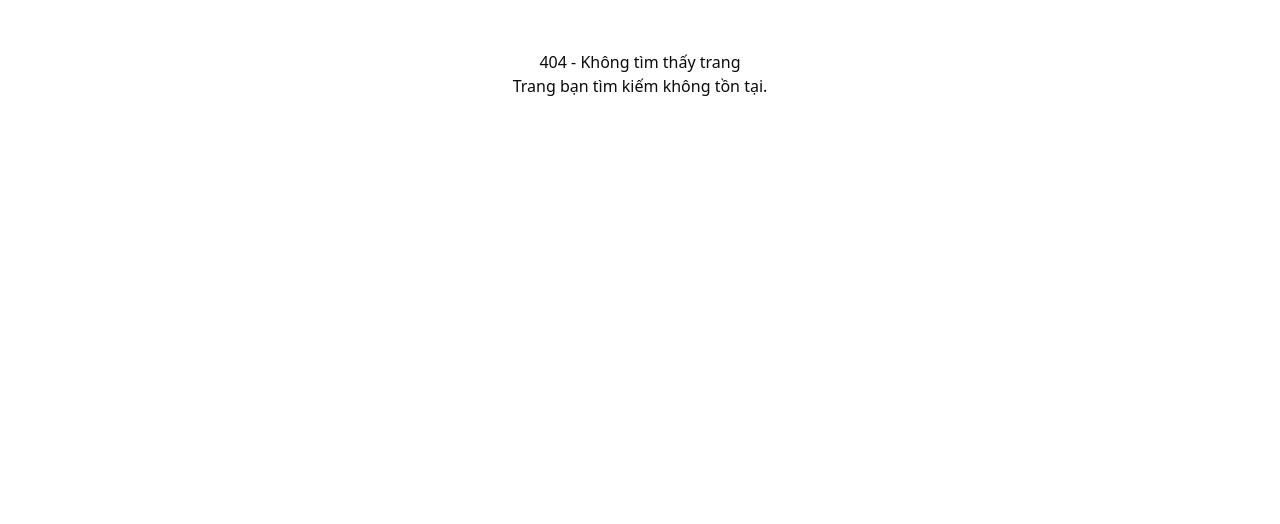
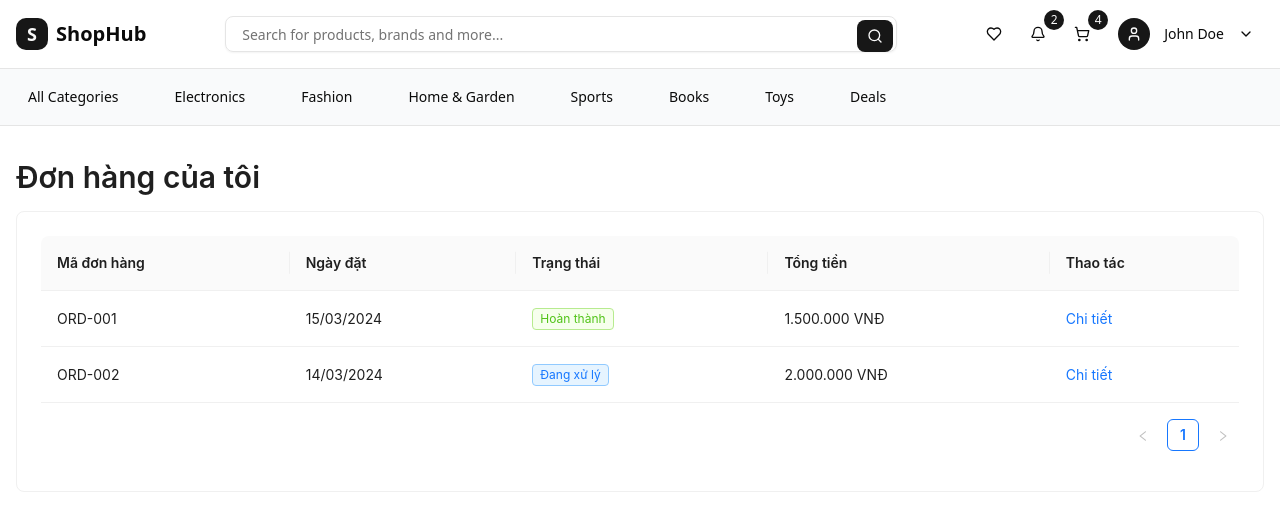
Before and after one commit to anhnphe171575/WDP_FrontEnd, a Next.js app in the folder pestnest/: page /myorder in a window 1280 px wide. Before the commit this address had no page. Shown: the top 524 px of the page. Built offline with nearby package versions, Linux system fonts and the light colour scheme.

Commit message:
Front-end My Profile

```diff
--- a/pestnest/package.json
+++ b/pestnest/package.json
@@ -20,9 +20,11 @@
     "@radix-ui/react-separator": "^1.1.7",
     "@radix-ui/react-slot": "^1.2.3",
     "@radix-ui/react-tooltip": "^1.2.7",
+    "antd": "^5.25.4",
     "axios": "^1.9.0",
     "class-variance-authority": "^0.7.1",
     "clsx": "^2.1.1",
+    "date-fns": "^4.1.0",
     "dotenv": "^16.5.0",
     "framer-motion": "^12.15.0",
     "immer": "^10.1.1",
--- /dev/null
+++ b/pestnest/src/app/myorder/[id]/page.tsx
@@ -0,0 +1,185 @@
+'use client';
+
+import { useEffect, useState } from 'react';
+import { useParams, useRouter } from 'next/navigation';
+import { Card, Typography, Descriptions, Tag, Space, Divider, Button } from 'antd';
+import { ClockCircleOutlined, EnvironmentOutlined, PhoneOutlined, ArrowLeftOutlined } from '@ant-design/icons';
+import Header from '@/components/layout/Header';
+
+const { Title, Text } = Typography;
+
+interface OrderDetails {
+  id: string;
+  orderNumber: string;
+  status: 'pending' | 'processing' | 'completed' | 'cancelled';
+  createdAt: string;
+  totalAmount: number;
+  customerName: string;
+  address: string;
+  phone: string;
+  items: {
+    id: string;
+    name: string;
+    quantity: number;
+    price: number;
+  }[];
+}
+
+// Mock data
+const mockOrderDetails: OrderDetails = {
+  id: '1',
+  orderNumber: 'ORD-001',
+  status: 'completed',
+  createdAt: '2024-03-15T10:30:00',
+  totalAmount: 1500000,
+  customerName: 'Nguyễn Văn A',
+  address: '123 Đường ABC, Phường XYZ, Quận 1, TP.HCM',
+  phone: '0123456789',
+  items: [
+    {
+      id: '1',
+      name: 'Dịch vụ diệt mối tận gốc',
+      quantity: 1,
+      price: 800000,
+    },
+    {
+      id: '2',
+      name: 'Dịch vụ phun thuốc diệt côn trùng',
+      quantity: 1,
+      price: 700000,
+    }
+  ]
+};
+
+export default function OrderDetailsPage() {
+  const params = useParams();
+  const router = useRouter();
+  const [orderDetails, setOrderDetails] = useState<OrderDetails | null>(null);
+  const [loading, setLoading] = useState(true);
+
+  useEffect(() => {
+    // Simulate API call with mock data
+    const fetchOrderDetails = async () => {
+      try {
+        // Simulate network delay
+        await new Promise(resolve => setTimeout(resolve, 1000));
+        setOrderDetails(mockOrderDetails);
+      } catch (error) {
+        console.error('Error fetching order details:', error);
+      } finally {
+        setLoading(false);
+      }
+    };
+
+    fetchOrderDetails();
+  }, [params.id]);
+
+  const getStatusConfig = (status: string) => {
+    const statusConfig = {
+      pending: { color: 'warning', text: 'Chờ xử lý' },
+      processing: { color: 'processing', text: 'Đang xử lý' },
+      completed: { color: 'success', text: 'Hoàn thành' },
+      cancelled: { color: 'error', text: 'Đã hủy' },
+    };
+    return statusConfig[status as keyof typeof statusConfig] || { color: 'default', text: status };
+  };
+
+  if (loading) {
+    return (
+      <>
+        <Header />
+        <div className="container mx-auto px-4 py-8">
+          <div>Đang tải...</div>
+        </div>
+      </>
+    );
+  }
+
+  if (!orderDetails) {
+    return (
+      <>
+        <Header />
+        <div className="container mx-auto px-4 py-8">
+          <div>Không tìm thấy đơn hàng</div>
+        </div>
+      </>
+    );
+  }
+
+  const statusConfig = getStatusConfig(orderDetails.status);
+
+  return (
+    <>
+      <Header />
+      <div className="container mx-auto px-4 py-8">
+        <Button
+          icon={<ArrowLeftOutlined />}
+          onClick={() => router.push('/myorder')}
+          className="mb-4"
+        >
+          Quay lại
+        </Button>
+
+        <Card>
+          <Space direction="vertical" size="large" style={{ width: '100%' }}>
+            <div className="flex justify-between items-center">
+              <Title level={3}>Đơn hàng #{orderDetails.orderNumber}</Title>
+              <Tag color={statusConfig.color}>
+                {statusConfig.text}
+              </Tag>
+            </div>
+
+            <Descriptions bordered>
+              <Descriptions.Item label="Ngày đặt hàng" span={3}>
+                <Space>
+                  <ClockCircleOutlined />
+                  {new Date(orderDetails.createdAt).toLocaleDateString('vi-VN')}
+                </Space>
+              </Descriptions.Item>
+              <Descriptions.Item label="Tên khách hàng" span={3}>
+                {orderDetails.customerName}
+              </Descriptions.Item>
+              <Descriptions.Item label="Địa chỉ giao hàng" span={3}>
+                <Space>
+                  <EnvironmentOutlined />
+                  {orderDetails.address}
+                </Space>
+              </Descriptions.Item>
+              <Descriptions.Item label="Số điện thoại" span={3}>
+                <Space>
+                  <PhoneOutlined />
+                  {orderDetails.phone}
+                </Space>
+              </Descriptions.Item>
+            </Descriptions>
+
+            <Divider>Chi tiết sản phẩm</Divider>
+
+            <div className="space-y-4">
+              {orderDetails.items.map((item) => (
+                <Card key={item.id} size="small">
+                  <div className="flex justify-between items-center">
+                    <div>
+                      <Text strong>{item.name}</Text>
+                      <br />
+                      <Text type="secondary">Số lượng: {item.quantity}</Text>
+                    </div>
+                    <Text>{(item.price * item.quantity).toLocaleString('vi-VN')} VNĐ</Text>
+                  </div>
+                </Card>
+              ))}
+            </div>
+
+            <Divider />
+
+            <div className="flex justify-end">
+              <Space direction="vertical" align="end">
+                <Text>Tổng tiền: {orderDetails.totalAmount.toLocaleString('vi-VN')} VNĐ</Text>
+              </Space>
+            </div>
+          </Space>
+        </Card>
+      </div>
+    </>
+  );
+}
--- /dev/null
+++ b/pestnest/src/app/myorder/page.tsx
@@ -0,0 +1,99 @@
+'use client';
+
+import React from 'react';
+import { Card, Typography, Table, Tag, Space } from 'antd';
+import { format } from 'date-fns';
+import Header from '@/components/layout/Header';
+
+const { Title } = Typography;
+
+interface Order {
+    id: string;
+    orderNumber: string;
+    date: Date;
+    status: 'pending' | 'processing' | 'completed' | 'cancelled';
+    total: number;
+}
+
+const MyOrderPage = () => {
+    // Mock data - sau này sẽ được thay thế bằng data từ API
+    const orders: Order[] = [
+        {
+            id: '1',
+            orderNumber: 'ORD-001',
+            date: new Date('2024-03-15'),
+            status: 'completed',
+            total: 1500000,
+        },
+        {
+            id: '2',
+            orderNumber: 'ORD-002',
+            date: new Date('2024-03-14'),
+            status: 'processing',
+            total: 2000000,
+        },
+    ];
+
+    const columns = [
+        {
+            title: 'Mã đơn hàng',
+            dataIndex: 'orderNumber',
+            key: 'orderNumber',
+        },
+        {
+            title: 'Ngày đặt',
+            dataIndex: 'date',
+            key: 'date',
+            render: (date: Date) => format(date, 'dd/MM/yyyy'),
+        },
+        {
+            title: 'Trạng thái',
+            dataIndex: 'status',
+            key: 'status',
+            render: (status: string) => {
+                const statusConfig = {
+                    pending: { color: 'warning', text: 'Chờ xử lý' },
+                    processing: { color: 'processing', text: 'Đang xử lý' },
+                    completed: { color: 'success', text: 'Hoàn thành' },
+                    cancelled: { color: 'error', text: 'Đã hủy' },
+                };
+                const config = statusConfig[status as keyof typeof statusConfig];
+                return <Tag color={config.color}>{config.text}</Tag>;
+            },
+        },
+        {
+            title: 'Tổng tiền',
+            dataIndex: 'total',
+            key: 'total',
+            render: (total: number) => `${total.toLocaleString('vi-VN')} VNĐ`,
+        },
+        {
+            title: 'Thao tác',
+            key: 'action',
+            render: (_: unknown, record: Order) => (
+                <Space size="middle">
+                    <a href={`/myorder/${record.id}`}>Chi tiết</a>
+                </Space>
+            ),
+        },
+    ];
+
+    return (
+        <>
+            <Header/>
+            <div className="container mx-auto px-4 py-8">
+                <Title level={2}>Đơn hàng của tôi</Title>
+                <Card>
+                    <Table
+                        columns={columns}
+                        dataSource={orders}
+                        rowKey="id"
+                        pagination={{ pageSize: 10 }}
+                    />
+                </Card>
+            </div>
+        </>
+    );
+};
+
+export default MyOrderPage;
--- a/pestnest/src/components/layout/Header.tsx
+++ b/pestnest/src/components/layout/Header.tsx
@@ -212,9 +212,11 @@ function UserDropdown() {
             My Profile
           </Link>
         </DropdownMenuItem>
-        <DropdownMenuItem>
-          <Package className="mr-2 h-4 w-4" />
-          My Orders
+        <DropdownMenuItem asChild>
+          <Link href="/myorder" className="flex items-center">
+            <Package className="mr-2 h-4 w-4" />
+            My Orders
+          </Link>
         </DropdownMenuItem>
         <DropdownMenuItem>
           <Heart className="mr-2 h-4 w-4" />
```
